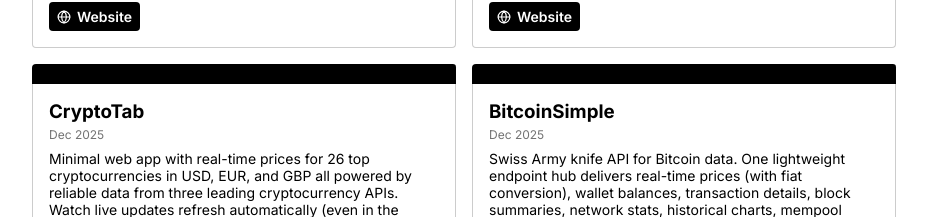
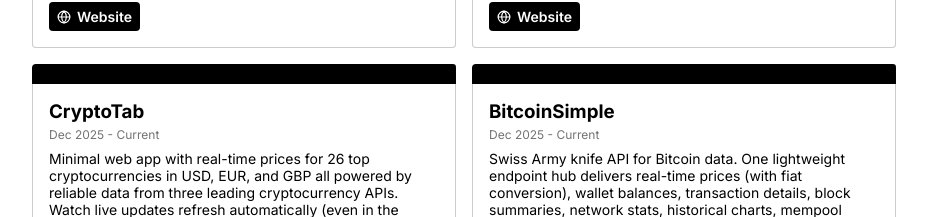
Before and after one commit to jasonniebauer/jasonniebauer.github.io, a React (Vite) app: page / in a window 1280 px wide. Shown: the part 960-1177 px from the top of the page, without its empty margins (176-1103 px from the left). Built offline with nearby package versions, Linux system fonts and the light colour scheme.

Commit message:
Update project dates

```diff
--- a/src/components/Projects.jsx
+++ b/src/components/Projects.jsx
@@ -58,7 +58,7 @@
         {
             image: '',
             title: 'CryptoTab',
-            dates: 'Dec 2025',
+            dates: 'Dec 2025 - Current',
             description: 'Minimal web app with real-time prices for 26 top cryptocurrencies in USD, EUR, and GBP all powered by reliable data from three leading cryptocurrency APIs. Watch live updates refresh automatically (even in the background). Perfect for traders, investors, or anyone keeping an eye on the market without the hassle.',
             technology: [
                 'JavaScript',
@@ -84,7 +84,7 @@
         {
             image: '',
             title: 'BitcoinSimple',
-            dates: 'Dec 2025',
+            dates: 'Dec 2025 - Current',
             description: 'Swiss Army knife API for Bitcoin data. One lightweight endpoint hub delivers real-time prices (with fiat conversion), wallet balances, transaction details, block summaries, network stats, historical charts, mempool insights, fee estimates, and halving countdowns all in clean JSON, no auth required.',
             technology: [
                 'Python',
```
